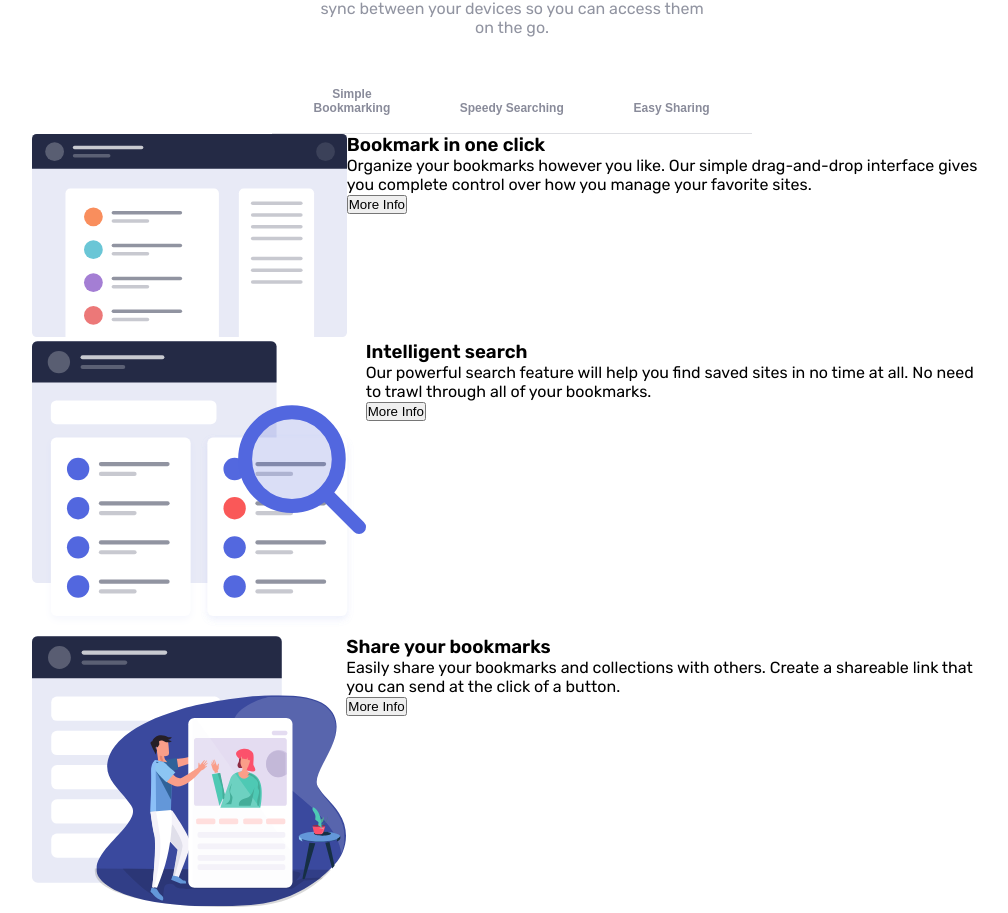
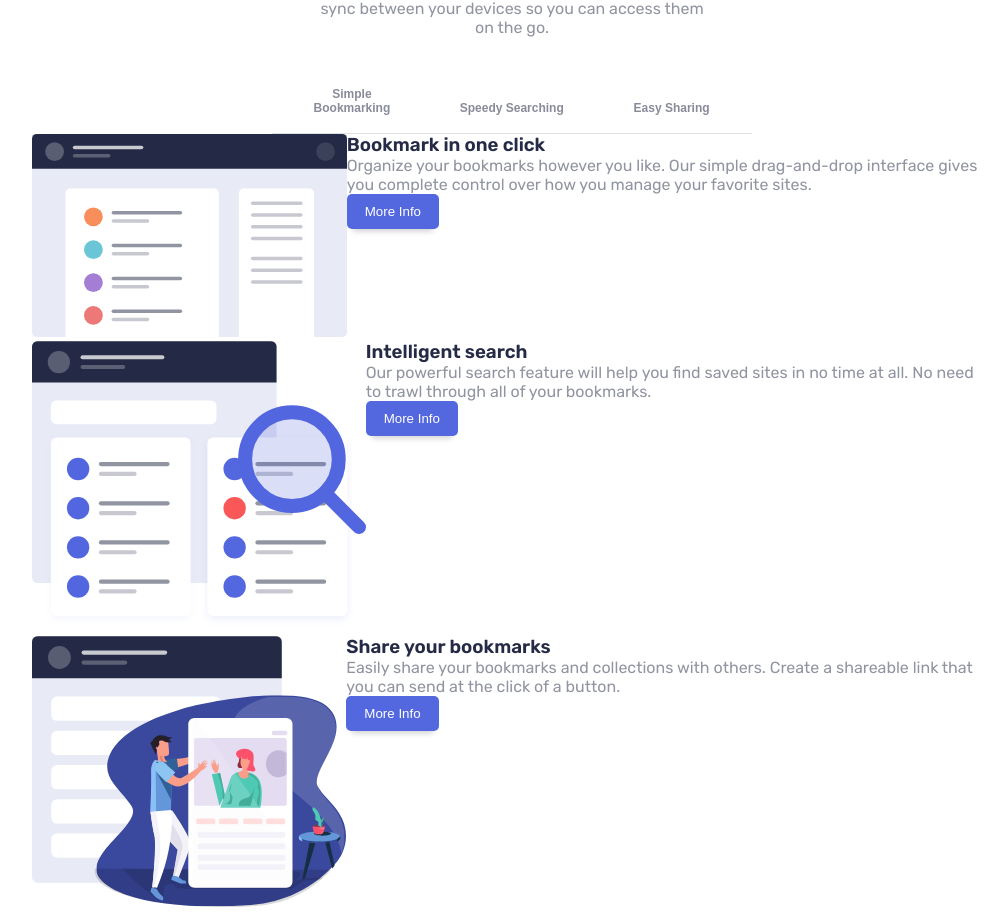
Before and after one commit to Z11mm/bookmark-landing-page, a React (Create React App) app: page / in a window 1280 px wide. Shown: the part 782-1695 px from the top of the page, without its empty margins (128-1136 px from the left). Built offline with nearby package versions, Linux system fonts and the light colour scheme.

Commit message:
Style: Add styles to tab text

```diff
--- a/src/assets/css/main.css
+++ b/src/assets/css/main.css
@@ -53,7 +53,7 @@ header {
     max-width: 100%;
     max-height: 50%; }
 
-.nav-btn, .btn-chrome, .btn-firefox {
+.nav-btn, .tabcontent-btn, .btn-chrome, .btn-firefox {
   border-radius: 5px;
   box-shadow: 0 8px 6px -6px rgba(0, 0, 0, 0.2);
   outline: none;
@@ -63,6 +63,11 @@ header {
 .nav-btn {
   background-color: #fa5757;
   color: #fff; }
+
+.tabcontent-btn {
+  background-color: #5368df;
+  color: #fff;
+  padding: 10px 18px; }
 
 .btn-chrome {
   padding: 10px 18px;
@@ -113,6 +118,10 @@ header {
 
 .tabcontent {
   display: flex; }
+  .tabcontent .tabcontent-text h3 {
+    color: #252b46; }
+  .tabcontent .tabcontent-text p {
+    color: #9194a1; }
 
 * {
   padding: 0;
--- a/src/components/Tabs.jsx
+++ b/src/components/Tabs.jsx
@@ -16,40 +16,40 @@ const Tabs = () => (
       <div className="tab-thumbnail">
         <img src={bookmarktab} alt="bookmark thumbnail" />
       </div>
-      <div>
+      <div className="tabcontent-text">
         <h3>Bookmark in one click</h3>
         <p>
           Organize your bookmarks however you like. Our simple drag-and-drop
           interface gives you complete control over how you manage your favorite
           sites.
         </p>
-        <button>More Info</button>
+        <button className="tabcontent-btn">More Info</button>
       </div>
     </div>
     <div id="intellisearch" className="tabcontent">
       <div className="tab-thumbnail">
         <img src={searchtab} alt="search thumbnail" />
       </div>
-      <div>
+      <div className="tabcontent-text">
         <h3>Intelligent search</h3>
         <p>
           Our powerful search feature will help you find saved sites in no time
           at all. No need to trawl through all of your bookmarks.
         </p>
-        <button>More Info</button>
+        <button className="tabcontent-btn">More Info</button>
       </div>
     </div>
     <div id="sharebookmark" className="tabcontent">
       <div className="tab-thumbnail">
         <img src={sharetab} alt="share thumbnail" />
       </div>
-      <div>
+      <div className="tabcontent-text">
         <h3>Share your bookmarks</h3>
         <p>
           Easily share your bookmarks and collections with others. Create a
           shareable link that you can send at the click of a button.
         </p>
-        <button>More Info</button>
+        <button className="tabcontent-btn">More Info</button>
       </div>
     </div>
   </div>
--- a/src/scss/_button.scss
+++ b/src/scss/_button.scss
@@ -10,6 +10,13 @@
   @extend %btn;
   background-color: $soft-red;
   color: #fff;
+}
+
+.tabcontent-btn {
+  @extend %btn;
+  background-color: $soft-blue;
+  color: #fff;
+  padding: 10px 18px;
 }
 
 .btn-chrome {
--- a/src/scss/_features.scss
+++ b/src/scss/_features.scss
@@ -54,4 +54,14 @@
 .tabcontent {
   // display: none;
   display: flex;
+
+  .tabcontent-text {
+    h3 {
+      color: $very-dark-blue;
+    }
+
+    p {
+      color: $greyish-blue;
+    }
+  }
 }
```
